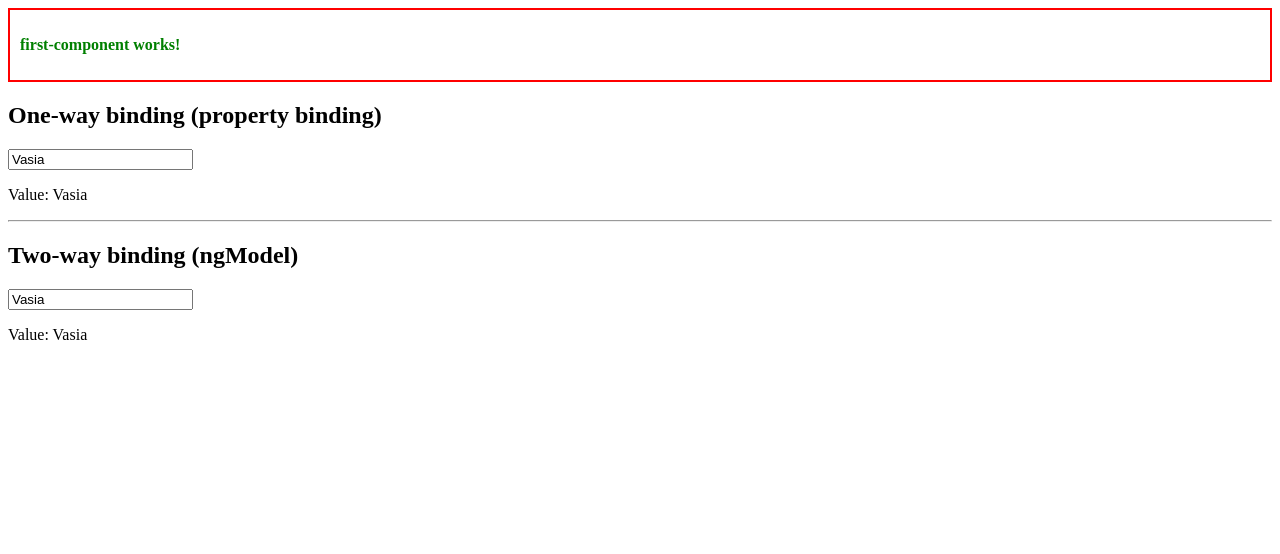
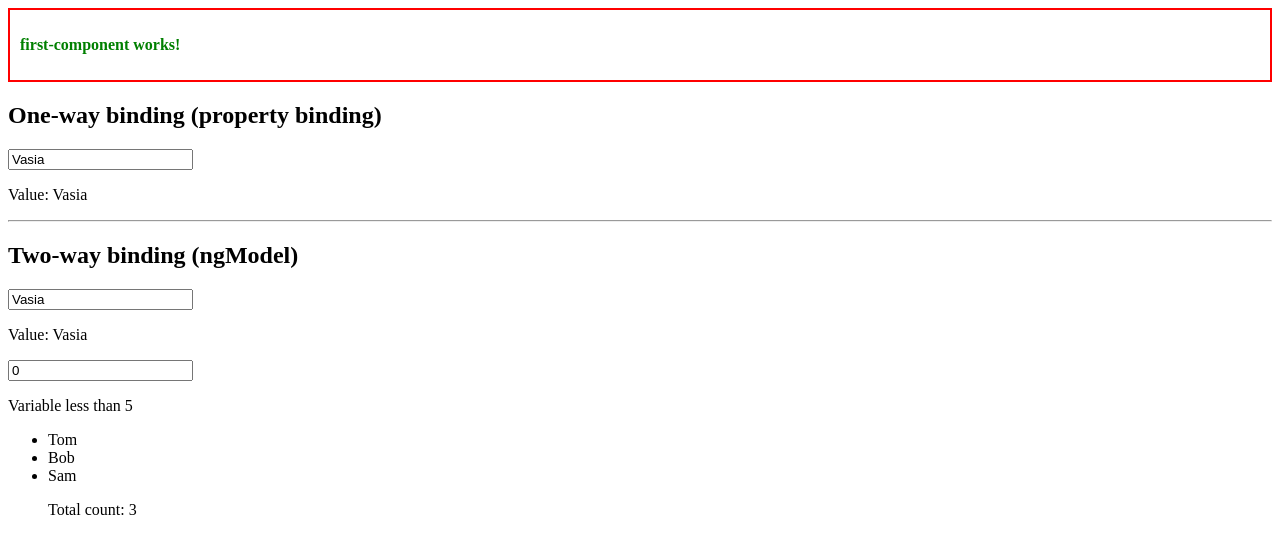
Before and after one commit to SysoievB/angular_metanit_tutorial, an Angular app: page / in a window 1280 px wide. Shown: the top 554 px of the page. Built offline with nearby package versions, Linux system fonts and the light colour scheme.

Commit message:
Added operators component

```diff
--- a/src/app/app.html
+++ b/src/app/app.html
@@ -1,2 +1,3 @@
 <first-component/>
 <binding-component/>
+<operators-component/>
--- a/src/app/app.ts
+++ b/src/app/app.ts
@@ -2,10 +2,11 @@ import { Component, signal } from '@angular/core';
 import { RouterOutlet } from '@angular/router';
 import { FirstComponent} from './first-component/first-component';
 import {BindingComponent} from './binding-component/binding-component';
+import {OperatorsComponent} from './operators-component/operators-component';
 
 @Component({
   selector: 'app-root',
-  imports: [RouterOutlet, FirstComponent, BindingComponent],
+  imports: [RouterOutlet, FirstComponent, BindingComponent, OperatorsComponent],
   templateUrl: './app.html',
   styleUrl: './app.css',
   standalone: true
--- /dev/null
+++ b/src/app/operators-component/operators-component.html
@@ -0,0 +1,20 @@
+<div>
+  <input [(ngModel)]="num" type="number"/>
+  @if (num == 5) {
+    <p>Variable equals 5</p>
+  } @else if (num > 5) {
+    <p>Variable more than 5</p>
+  } @else if (num < 5) {
+    <p>Variable less than 5</p>
+  } @else {
+    <p>Unknown</p>
+  }
+</div>
+<div>
+  <ul>
+    @for (item of items; track item) {
+      <li>{{ item }}</li>
+    }
+    <p>Total count: {{items.length}}</p>
+</ul>
+</div>
--- /dev/null
+++ b/src/app/operators-component/operators-component.ts
@@ -0,0 +1,13 @@
+import {Component} from '@angular/core';
+import {FormsModule} from '@angular/forms';
+
+@Component({
+  selector: 'operators-component',
+  imports: [FormsModule],
+  templateUrl: './operators-component.html',
+  styleUrl: './operators-component.css'
+})
+export class OperatorsComponent {
+  num: number = 0;
+  items = ["Tom", "Bob", "Sam"];
+}
```
Also changed, not shown: src/app/operators-component/operators-component.css (added).
